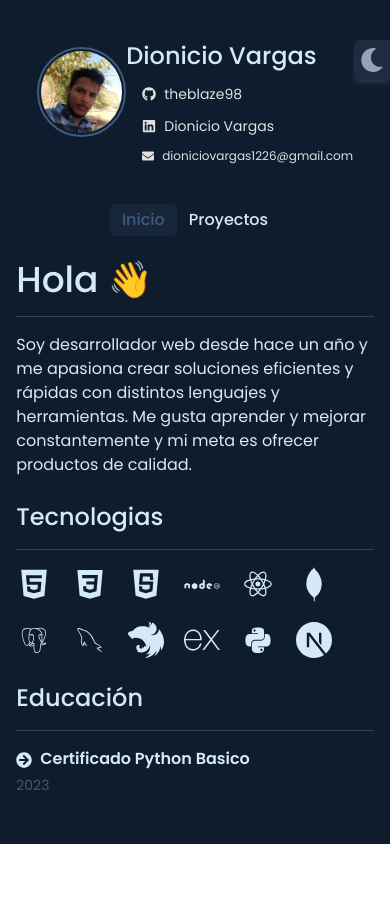
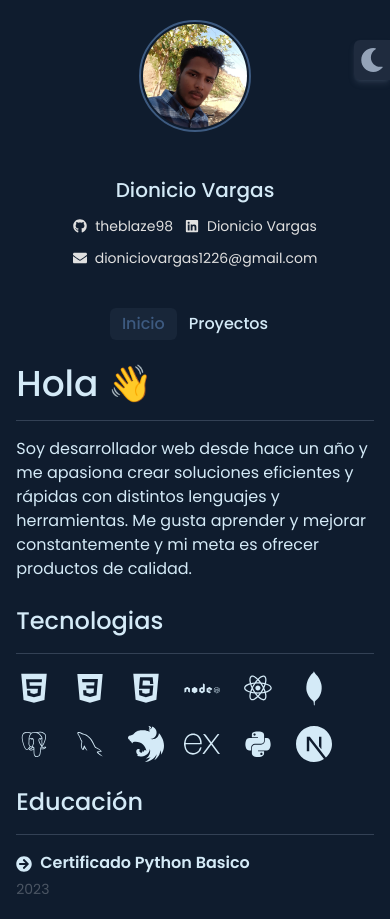
Before and after one commit to theblaze98/portfolio, a Next.js app: page / in a window 390 px wide. Before the commit the page ends 844 px from the top, so only its background shows below. Built offline with nearby package versions, Linux system fonts and the light colour scheme.

Commit message:
prodile responsive fixed

```diff
--- a/src/components/Profile.tsx
+++ b/src/components/Profile.tsx
@@ -4,33 +4,33 @@ import profileImg from '@/assets/profile.jpg'
 
 export default function Profile() {
 	return (
-		<section className='flex flex-col w-1/3 items-center max-md:w-full max-md:flex-row max-md:justify-center max-md:items-center'>
-			<figure className='rounded-full overflow-hidden w-40 border-2 border-light-accent-100 dark:border-dark-accent-100 p-[2px] max-md:w-1/4'>
+		<section className='flex flex-col w-1/3 items-center max-md:w-full max-md:flex-row max-md:justify-center max-md:items-center max-md:gap-6 max-[400px]:flex-col'>
+			<figure className='rounded-full overflow-hidden w-40 border-2 border-light-accent-100 dark:border-dark-accent-100 p-[2px] max-md:w-28'>
 				<Image
 					src={profileImg}
 					alt='profile'
 					className='rounded-full'
 				/>
 			</figure>
-			<div className='flex flex-col gap-3 mt-5'>
-				<h1 className='text-2xl font-medium'>
+			<div className='flex flex-col gap-3 mt-5 max-[400px]:flex-row max-[400px]:flex-wrap max-[400px]:justify-center'>
+				<h1 className='text-2xl font-medium max-sm:text-xl max-[400px]:text-center max-[400px]:basis-full'>
 					Dionicio Vargas
 				</h1>
 				<a
 					href='https://github.com/theblaze98'
 					target='_blank'
-					className='flex gap-2 items-center text-light-text-200 dark:text-dark-text-200 text-sm ml-4'>
+					className='flex gap-2 items-center text-light-text-200 dark:text-dark-text-200 text-sm ml-4 max-md:ml-0'>
 					<FaGithub /> theblaze98
 				</a>
 				<a
 					href='https://linkedin.com/in/dionicio-vargas-832821237/'
 					target='_blank'
-					className='flex gap-2 items-center text-light-text-200 dark:text-dark-text-200 text-sm ml-4'>
+					className='flex gap-2 items-center text-light-text-200 dark:text-dark-text-200 text-sm ml-4 max-md:ml-0'>
 					<FaLinkedin /> Dionicio Vargas
 				</a>
 				<a
 					href='mailto:dioniciovargas1226@gmail.com?Subject=Hola%20Dionicio%20%F0%9F%91%8B'
-					className='flex gap-2 items-center text-light-text-200 dark:text-dark-text-200 text-xs ml-4'>
+					className='flex gap-2 items-center text-light-text-200 dark:text-dark-text-200 text-sm ml-4 max-md:ml-0'>
 					<FaEnvelope /> dioniciovargas1226@gmail.com
 				</a>
 			</div>
```
